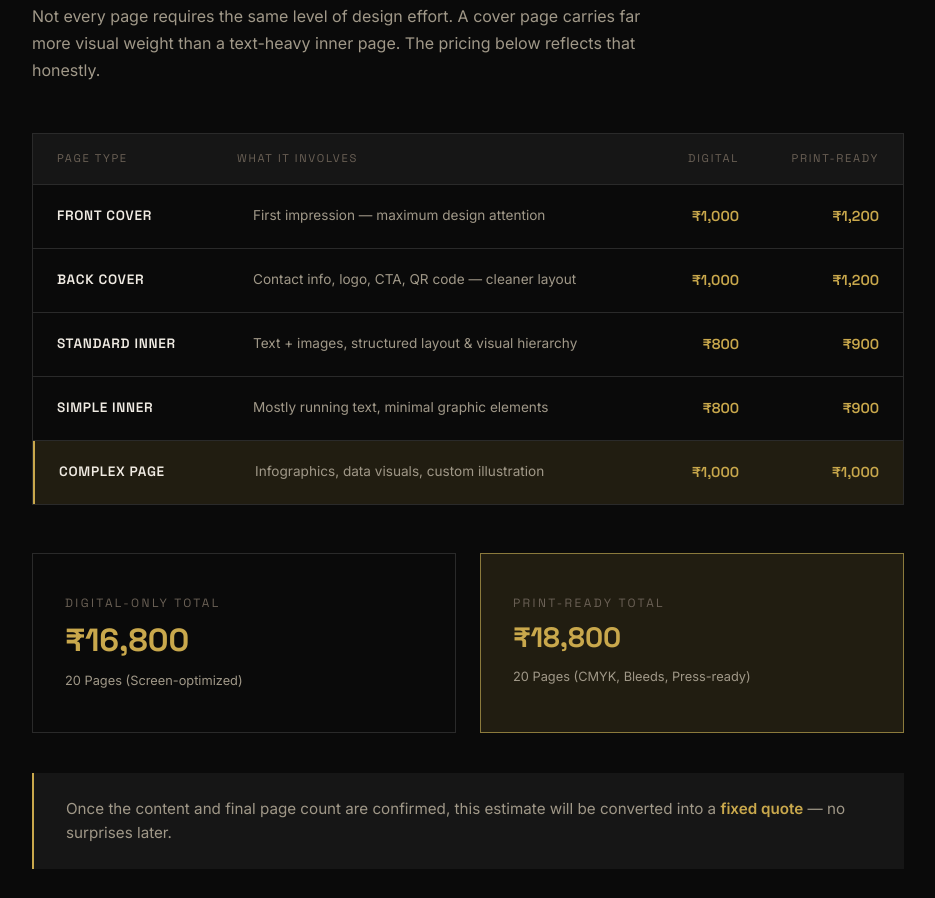
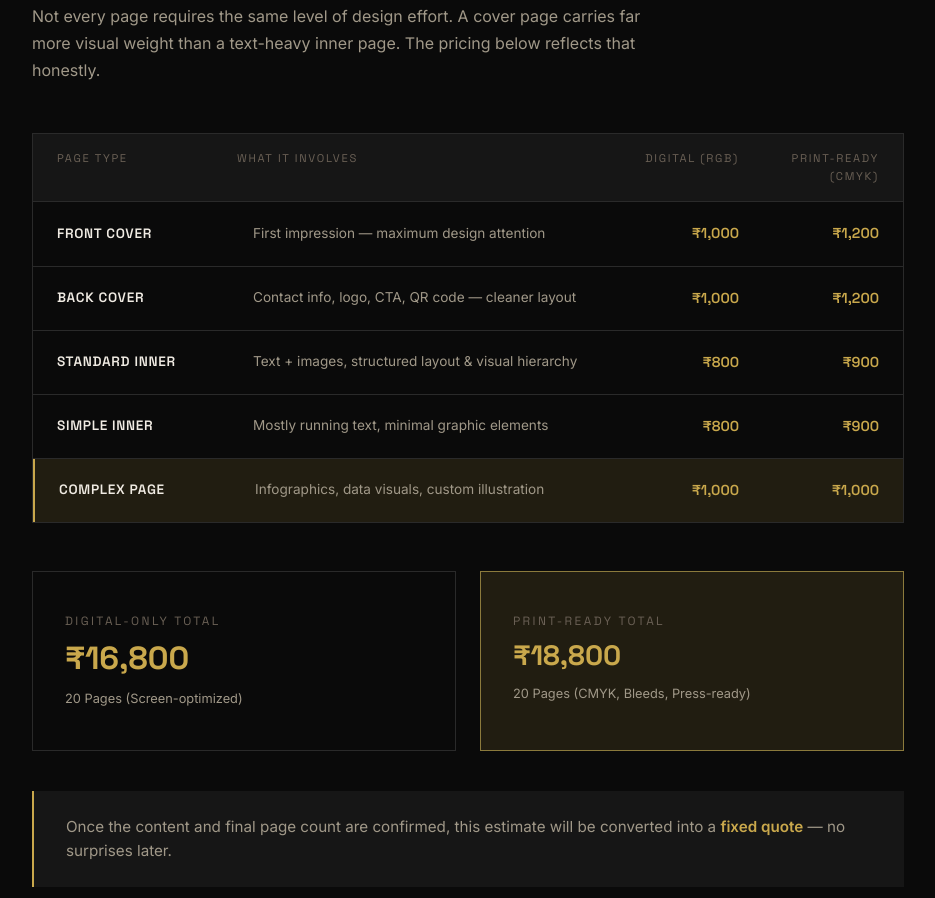
Before and after one commit to DesignWithSubhranil/brochure-design-proposal, a plain HTML site: page index.html in a window 1280 px wide. Shown: the part 2377-3275 px from the top of the page, without its empty margins (344-1279 px from the left). Drawn offline with nearby package versions, Linux system fonts and the light colour scheme; a web font is replaced by a local one.

Commit message:
Add RGB and CMYK color profiles to table headers

```diff
--- a/index.html
+++ b/index.html
@@ -176,8 +176,8 @@
           <div class="table-header">
             <span>Page Type</span>
             <span>What It Involves</span>
-            <span style="text-align: right;">Digital</span>
-            <span style="text-align: right;">Print-Ready</span>
+            <span style="text-align: right;">Digital (RGB)</span>
+            <span style="text-align: right;">Print-Ready (CMYK)</span>
           </div>
           <div class="table-row">
             <div class="row-type">Front Cover</div>
```
